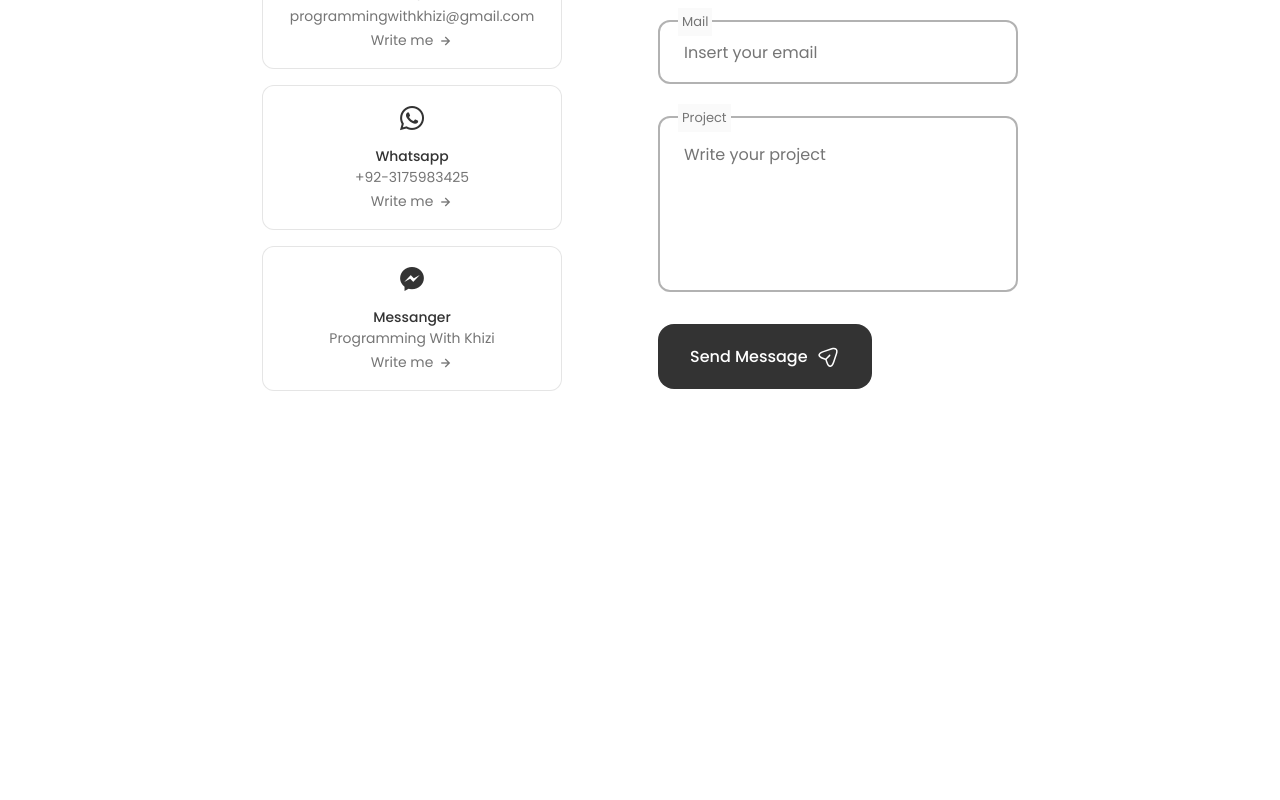
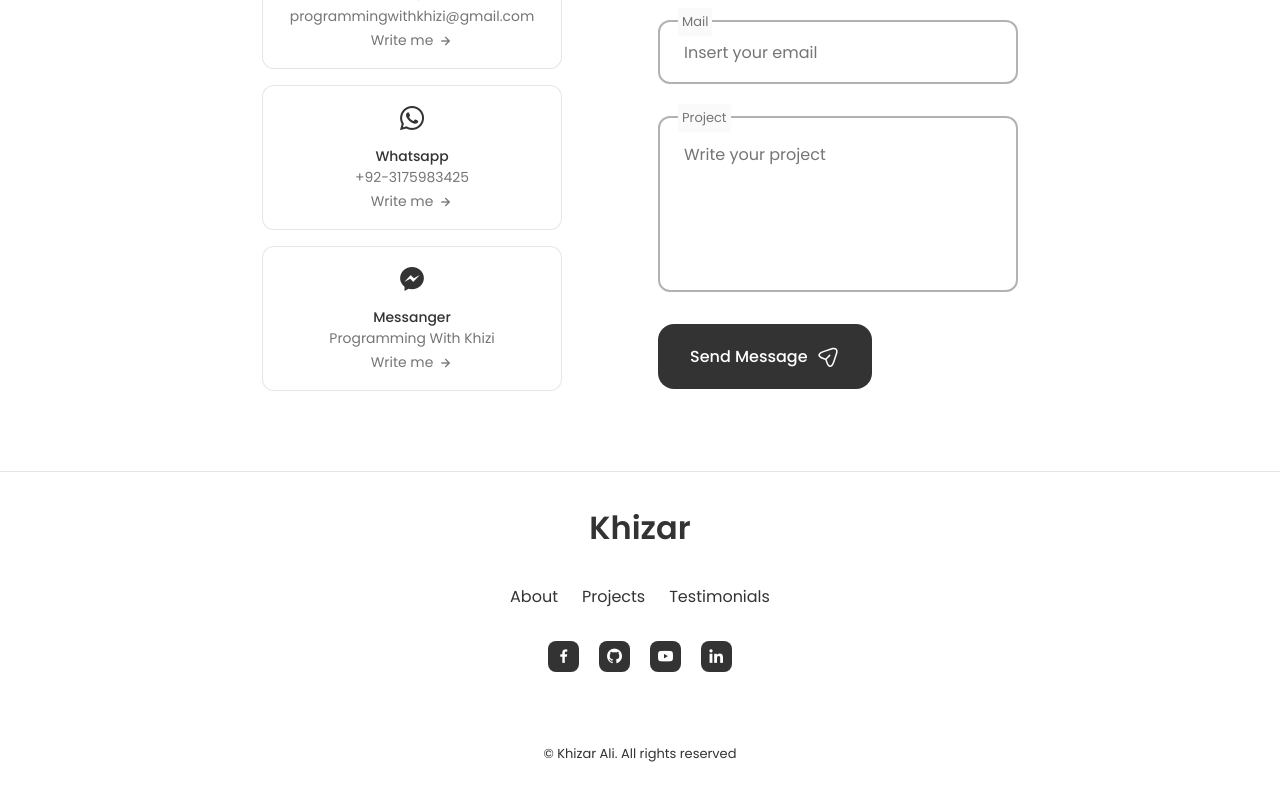
Before and after one commit to Khizar-Alii/Khizar-Portfolio, a React (Vite) app: page / in a window 1280 px wide. Shown: the part 3909-4709 px from the top of the page. Before the commit the page ends 4380 px from the top, so only its background shows below. Built offline with nearby package versions, Linux system fonts and the light colour scheme.

Commit message:
Added the footer section

```diff
--- a/src/App.jsx
+++ b/src/App.jsx
@@ -1,6 +1,7 @@
 import "./App.css";
 import About from "./Components/about/About";
 import Contact from "./Components/contact/Contact";
+import Footer from "./Components/footer/Footer";
 import Header from "./Components/header/header";
 import Home from "./Components/home/Home";
 import Qualification from "./Components/qualification/Qualification";
@@ -20,6 +21,7 @@
         <Qualification />
         <Testimonials />
         <Contact />
+        <Footer />
       </main>
     </>
   );
--- /dev/null
+++ b/src/Components/footer/Footer.css
@@ -0,0 +1,54 @@
+.footer{
+    background-color: var(--container-color);
+    border-top: 1px solid rgba(0, 0, 0, 0.1);
+}
+.footer__container{
+    padding: 2rem 0 6rem;
+}
+.footer__title,
+.footer__link{
+    color: var(--title-color);
+}
+.footer__title{
+    text-align: center;
+    margin-bottom: var(--mb-2);
+}
+.footer__link:hover{
+    color: var(--title-color-dark);
+}
+.footer__list{
+    display: flex;
+    justify-content: center;
+    column-gap: 1.5rem;
+    margin-bottom: var(--mb-2);
+}
+.footer__social{
+    display: flex;
+    justify-content: center;
+    column-gap: 1.25rem;
+}
+.footer__social-link{
+    background-color: var(--title-color);
+    color: var(--container-color);
+    font-size: 1.125rem;
+    padding: 0.4rem;
+    border-radius: 0.5rem;
+    display: inline-flex;
+}
+.footer__social-link:hover{
+    background-color: var(--title-color-dark);
+}
+.footer__copy{
+    display: block;
+    margin-top: 4.5rem;
+    color: var(--title-color);
+    text-align: center;
+    font-size: var(--smaller-font-size);
+}
+@media screen and (max-width : 992px) {
+    .footer__social-link{
+        padding: 0.25rem;
+        border-radius: 0.25rem;
+        font-size: 1rem;
+    }
+}
--- /dev/null
+++ b/src/Components/footer/Footer.jsx
@@ -0,0 +1,71 @@
+import React from "react";
+import "./Footer.css";
+
+const Footer = () => {
+  return (
+    <footer className="footer">
+      <div className="footer__container container">
+        <h1 className="footer__title">Khizar</h1>
+        <ul className="footer__list">
+          <li>
+            <a href="#about" className="footer__link">
+              About
+            </a>
+          </li>
+
+          <li>
+            <a href="#portfolio" className="footer__link">
+              Projects
+            </a>
+          </li>
+
+          <li>
+            <a href="#testimonials" className="footer__link">
+              Testimonials
+            </a>
+          </li>
+        </ul>
+
+        <div className="footer__social">
+          <a
+            href="https://www.facebook.com/programmingwithKhiZi/?_rdc=2&_rdr"
+            className="footer__social-link"
+            target="_blank"
+          >
+            <i className="bx bxl-facebook"></i>
+          </a>
+
+          <a
+            href="https://github.com/Khizar-Alii"
+            className="footer__social-link"
+            target="_blank"
+          >
+            <i className="bx bxl-github"></i>
+          </a>
+
+          <a
+            href="https://www.youtube.com/channel/UC2WSbNU-tkJgPQsV7sQZnIg"
+            className="footer__social-link"
+            target="_blank"
+          >
+            <i className="bx bxl-youtube"></i>
+          </a>
+
+          <a
+            href="https://www.linkedin.com/in/khizarali123/"
+            className="footer__social-link"
+            target="_blank"
+          >
+            <i className="bx bxl-linkedin"></i>
+          </a>
+        </div>
+
+        <span className="footer__copy">
+          &#169; Khizar Ali. All rights reserved
+        </span>
+      </div>
+    </footer>
+  );
+};
+
+export default Footer;
```
